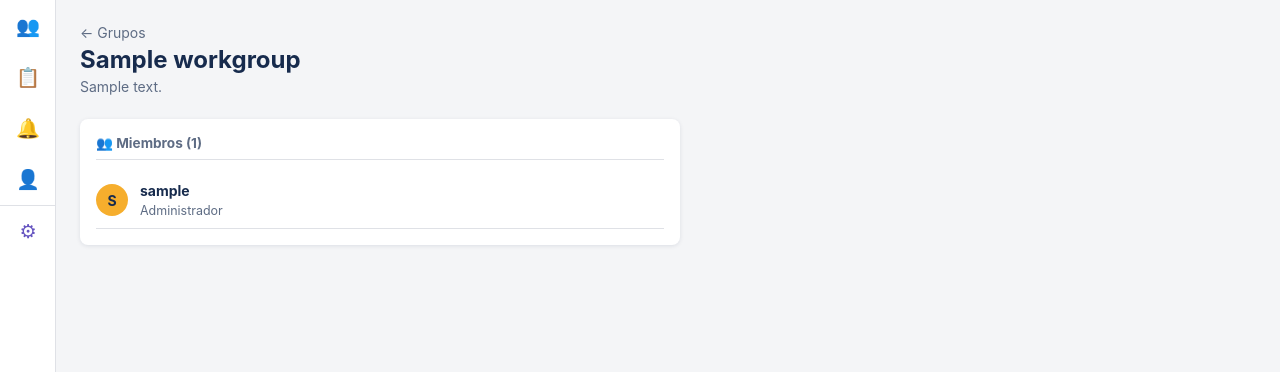
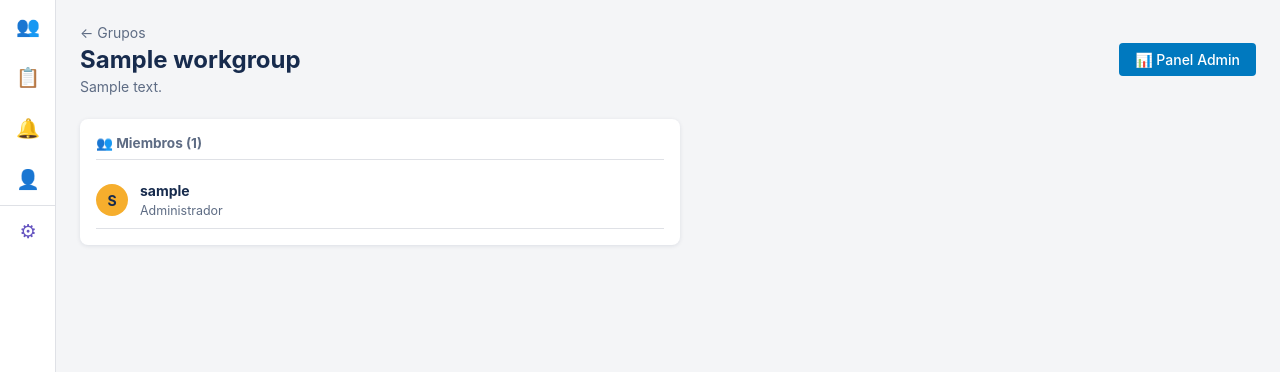
Before and after one commit to rodricard/Trabajo-Practico, a Django app: page /groups/1/ in a window 1280 px wide. Shown: the part 48-420 px from the top of the page. Run offline with Django 5.2, Linux system fonts and the light colour scheme; a user stored in the database is signed in; tables that the repository leaves empty hold one stand-in row (values such as "Sample post"); data that the repository does not hold is empty.

Commit message:
Agregar botón de panel admin en detalle del grupo

```diff
--- a/templates/groups/group_detail.html
+++ b/templates/groups/group_detail.html
@@ -8,6 +8,9 @@
         <h1>{{ group.name }}</h1>
         {% if group.description %}<p class="text-muted">{{ group.description }}</p>{% endif %}
     </div>
+    {% if is_admin %}
+    <a href="{% url 'group_admin_panel' group.pk %}" class="btn btn-primary">&#128202; Panel Admin</a>
+    {% endif %}
 </div>
 
 <div class="group-layout-simple">
```
